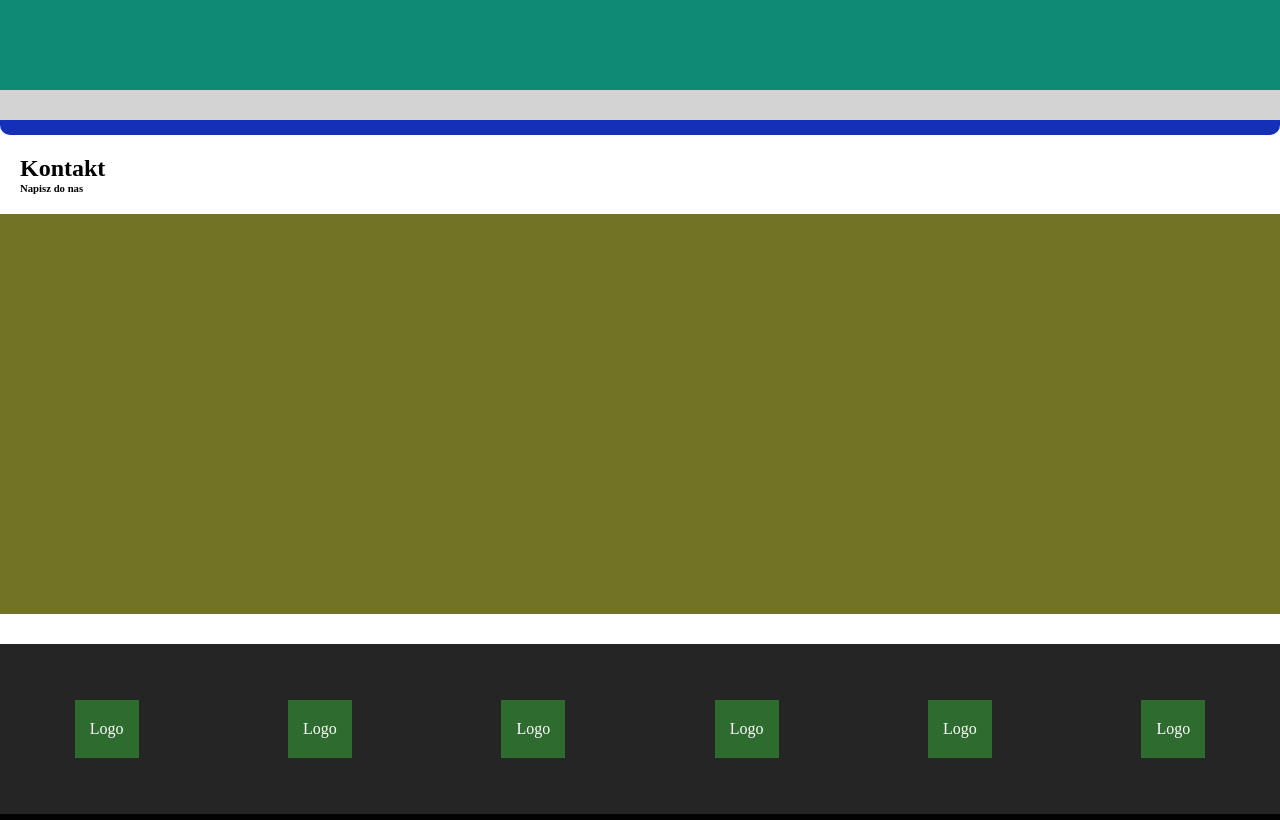
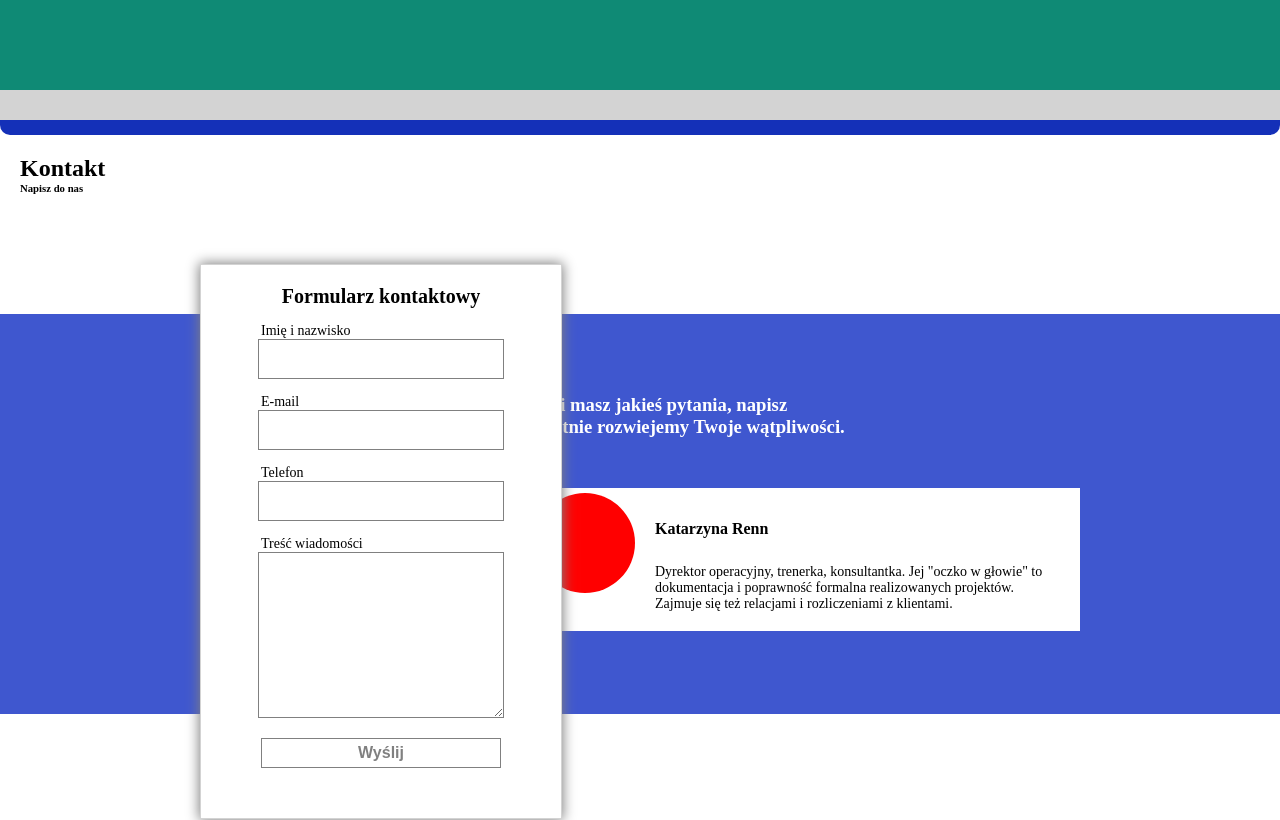
Before and after one commit to krk-developers/tenstep-page-project, a Vue app: page / in a window 1280 px wide. Shown: the part 2800-3620 px from the top of the page. Built offline with nearby package versions, Linux system fonts and the light colour scheme.

Commit message:
contact form & info basic styles ADD

```diff
--- /dev/null
+++ b/src/components/Container/App-main/Section-contact-form.vue
@@ -0,0 +1,71 @@
+<template>
+  <form class="contact-form">
+    <h5>Formularz kontaktowy</h5>
+    <label class="label" for="">Imię i nazwisko</label>
+    <input class="input" type="text" id="name">
+    <label class="label" for="">E-mail</label>
+    <input class="input" type="text" id="email">
+    <label class="label" for="">Telefon</label>
+    <input class="input" type="text" id="phone">
+    <label class="label" for="">Treść wiadomości</label>
+    <textarea class="textarea" id="message"></textarea>
+    <button class="button">Wyślij</button>
+  </form>
+</template>
+
+<style lang="scss">
+
+.contact-form{
+  width: 360px;
+  display: flex;
+  flex-direction: column;
+  align-items: center;
+  background: #fff;
+  border: 1px solid lightgray;
+  box-shadow: 0 0 12px 1px gray;
+  padding: 20px 0 50px 0;
+  position: absolute;
+  top: -50px;
+  left: 200px;
+
+  h5{
+    font-size: 20px;
+    margin: 0;
+  }
+
+  .label{
+    width: 240px;
+    margin-top: 15px;
+    font-size: 14px;
+  }
+
+  .input{
+    width: 240px;
+    height: 36px;
+    border: 1px solid gray;
+  }
+
+  .textarea{
+    width: 240px;
+    height: 160px;
+    border: 1px solid gray;
+  }
+
+  .button{
+    width: 240px;
+    height: 30px;
+    border: 1px solid gray;
+    background: #fff;
+    margin-top: 20px;
+    color: gray;
+    font-weight: 700;
+    font-size: 16px;
+  }
+  .button:hover{
+    background: gray;
+    color: #fff;
+  }
+
+}
+
+</style>
--- a/src/components/Container/App-main/Section-contact.vue
+++ b/src/components/Container/App-main/Section-contact.vue
@@ -5,24 +5,90 @@
       <h2>Kontakt</h2>
       <h6>Napisz do nas</h6>
     </div>
-    <div class="contact-content"></div>
+    <div class="contact-content">
+      <contact-form></contact-form>
+      <div class="contact-info">
+        <h3>
+          <span>Jeśli masz jakieś pytania, napisz</span>
+          <span>Chętnie rozwiejemy Twoje wątpliwości.</span>
+        </h3>
+        <div class="contact-person">
+          <div class="person-img"></div>
+          <div class="person-info">
+            <h5>Katarzyna Renn</h5>
+            <p>Dyrektor operacyjny, trenerka, konsultantka. Jej "oczko w głowie" to dokumentacja i poprawność formalna realizowanych projektów. Zajmuje się też relacjami i rozliczeniami z klientami.</p>
+          </div>
+        </div>
+      </div>
+    </div>
   </section>
 </template>
 
 <script>
+import contactForm from './Section-contact-form.vue';
+
 export default {
-
+  components:{
+    'contact-form': contactForm
+  }
 }
 </script>
 
 <style lang="scss">
 .section-contact{
-  padding-bottom: 30px;
+  padding-bottom: 180px;
 }
 
 .contact-content{
   height: 400px;
-  background: hsl(60, 50%, 30%);
+  background: hsl(230, 60%, 53%);
+  margin-top: 100px;
+  position: relative;
+  display: flex;
+  flex-direction: row-reverse;
+
+  .contact-info{
+    width: 550px;
+    height: 400px;
+    margin-right: 200px;
+
+    h3{
+      margin: 80px 0 50px 0;
+
+      span{
+        display: block;
+        color: #fff;
+      }
+    }
+
+    .contact-person{
+      background: #fff;
+      display: flex;
+      padding: 5px;
+
+      .person-img{
+        width: 100px;
+        height: 100px;
+        background: red;
+        border-radius: 50%;
+      }
+
+      .person-info{
+
+        margin-left: 20px;
+
+        h5{
+          font-size: 16px;
+        }
+
+        p{
+          width: 400px;
+          margin-top: 20px;
+          font-size: 14px;
+        }
+      }
+    }
+  }
 }
 
 </style>
```
